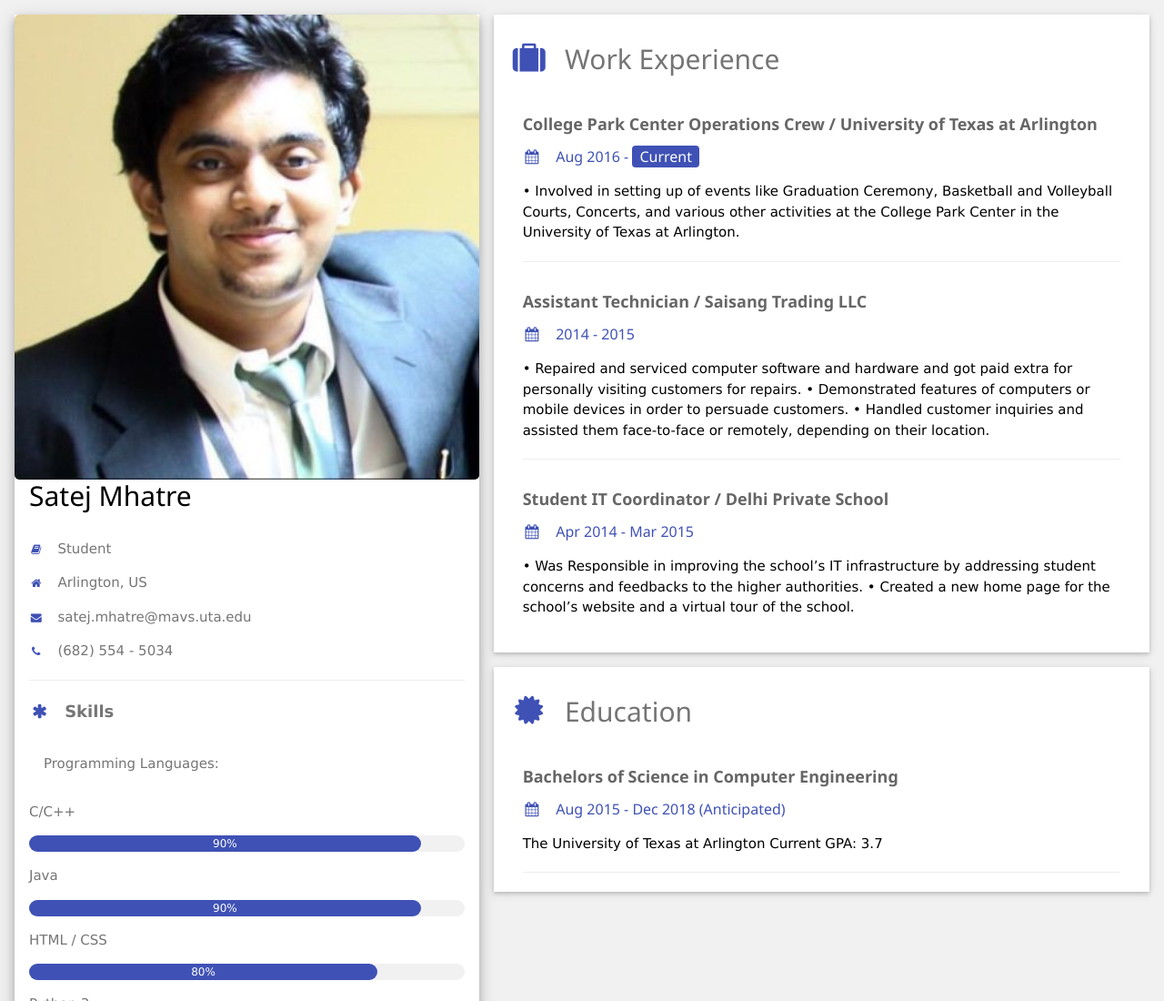
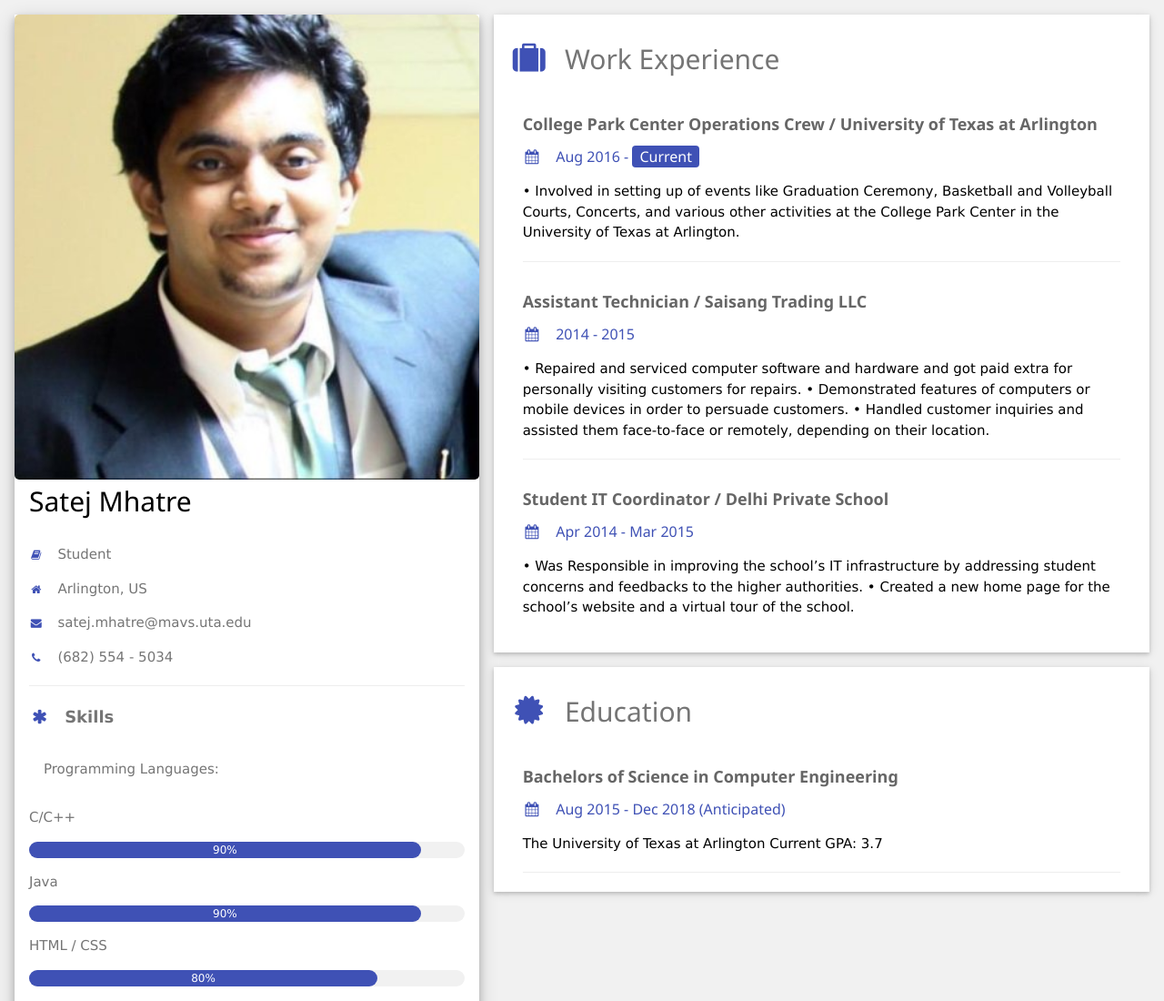
Before and after one commit to satej1210/satej1210.github.io, a plain HTML site: page index.html in a window 1280 px wide. Shown: the top 1100 px of the page at 91% size. Drawn offline with nearby package versions, Linux system fonts and the light colour scheme.

Commit message:
Updated CSS again

```diff
--- a/index.html
+++ b/index.html
@@ -2,7 +2,6 @@
 <html>
 <meta name="viewport" content="width=device-width, initial-scale=1">
 <head>
-    <link rel="stylesheet" href="http://www.w3schools.com/lib/w3.css">
     <link rel='stylesheet' href='https://fonts.googleapis.com/css?family=Roboto'>
 <link rel="stylesheet" href="https://cdnjs.cloudflare.com/ajax/libs/font-awesome/4.7.0/css/font-awesome.min.css">
 <style>
```
